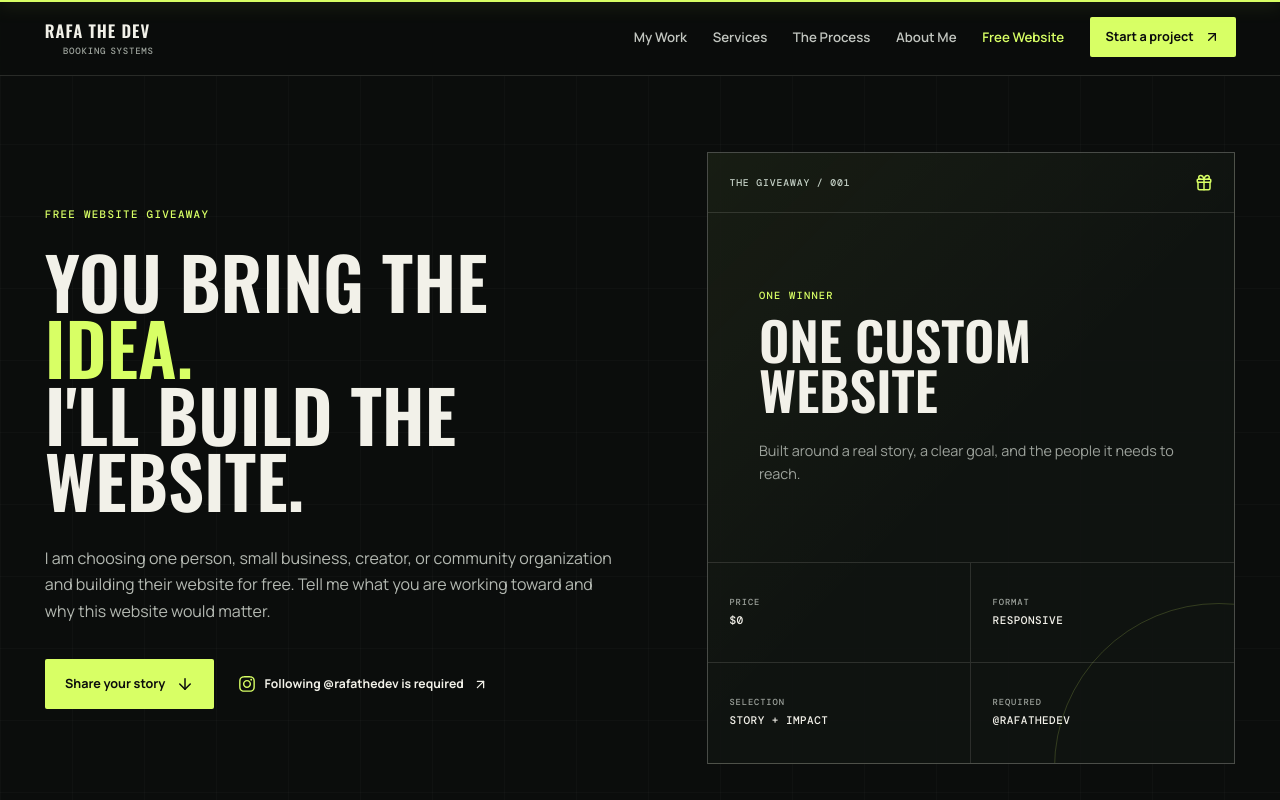
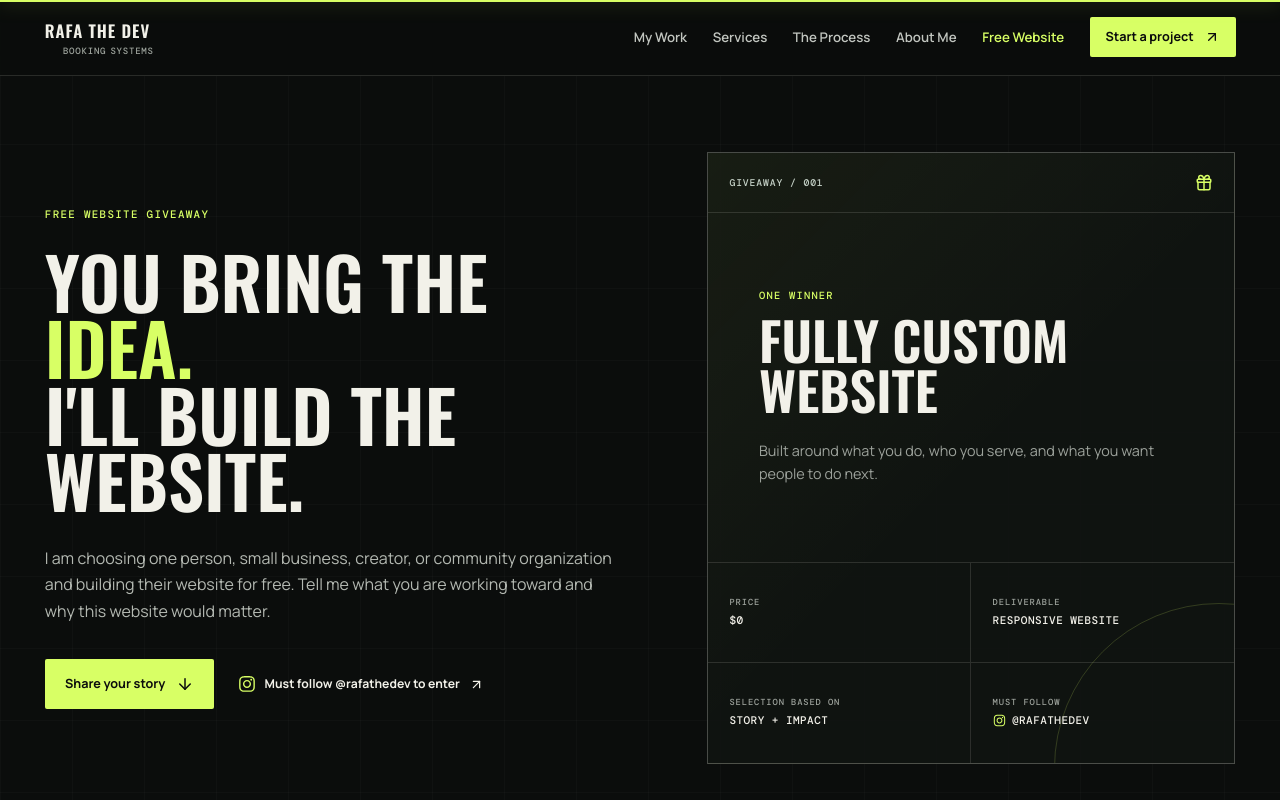
Before and after one commit to webdevRafa/rafa-the-dev, a React (Vite) app: page /free-website in a window 1280 px wide. Shown: the top 800 px of the page. Built offline with nearby package versions, Linux system fonts and the light colour scheme; a web font is replaced by a local one.

Commit message:
Clarify free website giveaway details

```diff
--- a/src/FreeWebsitePage.css
+++ b/src/FreeWebsitePage.css
@@ -196,6 +196,17 @@
   color: var(--paper);
   font: 500 0.69rem/1.2 var(--mono);
   letter-spacing: 0.04em;
+}
+
+.giveaway-brief-grid .giveaway-brief-instagram {
+  display: inline-flex;
+  align-items: center;
+  gap: 0.4rem;
+}
+
+.giveaway-brief-instagram svg {
+  flex: 0 0 auto;
+  color: var(--lime);
 }
 
 .free-section {
--- a/src/FreeWebsitePage.tsx
+++ b/src/FreeWebsitePage.tsx
@@ -228,7 +228,7 @@ function FreeWebsitePage() {
                 rel="noreferrer"
               >
                 <FaInstagram size={18} aria-hidden="true" />
-                Following @rafathedev is required
+                Must follow @rafathedev to enter
                 <ArrowUpRight size={15} />
               </a>
             </motion.div>
@@ -242,14 +242,14 @@ function FreeWebsitePage() {
             transition={{ duration: 0.8, delay: 0.35, ease: revealEase }}
           >
             <div className="giveaway-brief-top">
-              <span>THE GIVEAWAY / 001</span>
+              <span>GIVEAWAY / 001</span>
               <Gift size={18} />
             </div>
             <div className="giveaway-brief-body">
               <p>ONE WINNER</p>
-              <strong>ONE CUSTOM WEBSITE</strong>
+              <strong>FULLY CUSTOM WEBSITE</strong>
               <span>
-                Built around a real story, a clear goal, and the people it needs to reach.
+                Built around what you do, who you serve, and what you want people to do next.
               </span>
             </div>
             <div className="giveaway-brief-grid">
@@ -258,16 +258,19 @@ function FreeWebsitePage() {
                 <strong>$0</strong>
               </div>
               <div>
-                <span>FORMAT</span>
-                <strong>RESPONSIVE</strong>
+                <span>DELIVERABLE</span>
+                <strong>RESPONSIVE WEBSITE</strong>
               </div>
               <div>
-                <span>SELECTION</span>
+                <span>SELECTION BASED ON</span>
                 <strong>STORY + IMPACT</strong>
               </div>
               <div>
-                <span>REQUIRED</span>
-                <strong>@RAFATHEDEV</strong>
+                <span>MUST FOLLOW</span>
+                <strong className="giveaway-brief-instagram">
+                  <FaInstagram size={13} aria-hidden="true" />
+                  @RAFATHEDEV
+                </strong>
               </div>
             </div>
           </motion.aside>
```
